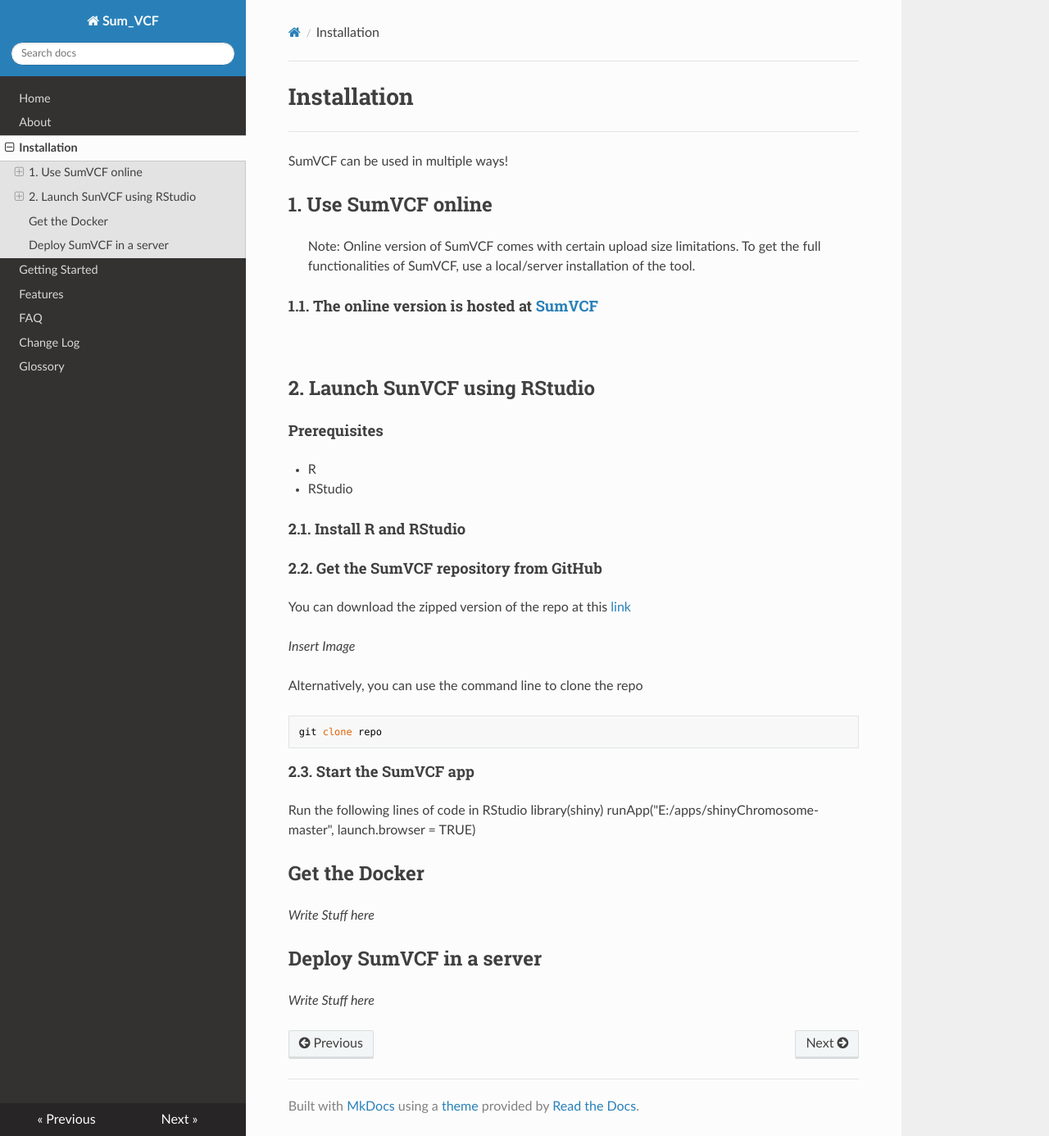
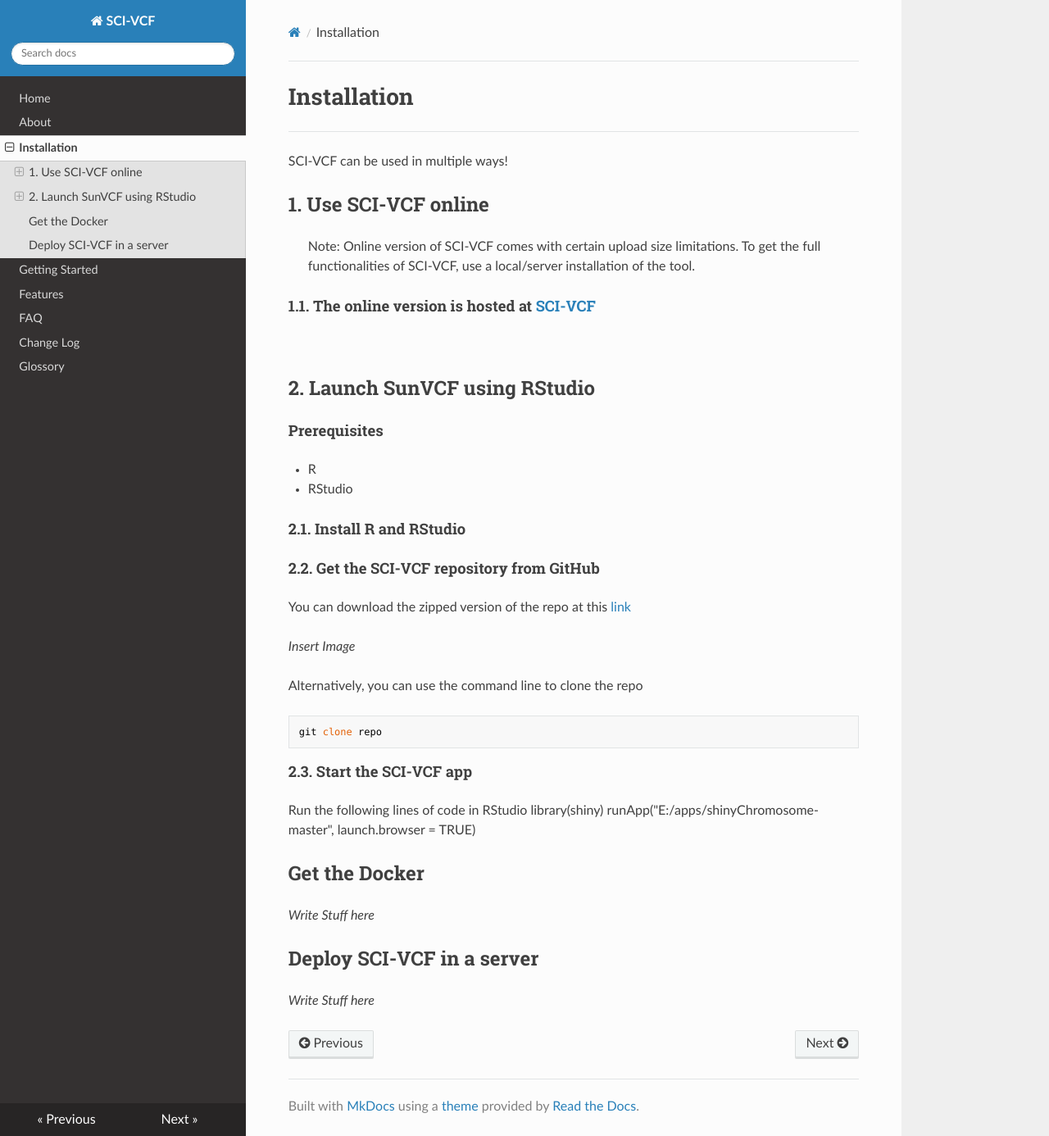
Before and after one commit to HimanshuLab/SCI-VCF, an MkDocs documentation site: the page built from docs/installation.md, in a window 1280 px wide and 1386 px high. Shown: the whole window at 82% size. Built offline with MkDocs 1.6.1, drawn with Linux system fonts in a browser that asks for light colours; nearby versions of some CDN libraries.

```diff
--- a/docs/features.md
+++ b/docs/features.md
@@ -1,6 +1,6 @@
 # Features
 
-SumVCF has some amazing features
+SCI-VCF has some amazing features
 
 ## Interactive Plots
 #### Download
--- a/docs/index.md
+++ b/docs/index.md
@@ -1,4 +1,4 @@
-# About SumVCF
+# About SCI-VCF
 
 Summarize, Compare and visualize the Variant Call File format with a mouse click!
 
--- a/docs/installation.md
+++ b/docs/installation.md
@@ -2,12 +2,12 @@
 
 ----
 
-SumVCF can be used in multiple ways!
+SCI-VCF can be used in multiple ways!
 
-## 1. Use SumVCF online
-> Note: Online version of SumVCF comes with certain upload size limitations. To get the full functionalities of SumVCF, use a local/server installation of the tool.
+## 1. Use SCI-VCF online
+> Note: Online version of SCI-VCF comes with certain upload size limitations. To get the full functionalities of SCI-VCF, use a local/server installation of the tool.
 
-#### 1.1.  The online version is hosted at [SumVCF](https://github.com/venkatk89/sum_vcf)
+#### 1.1.  The online version is hosted at [SCI-VCF](https://github.com/venkatk89/sum_vcf)
 
 <br>
 ## 2. Launch SunVCF using RStudio
@@ -18,7 +18,7 @@ SumVCF can be used in multiple ways!
 
 #### 2.1. Install R and RStudio
 
-#### 2.2. Get the SumVCF repository from GitHub
+#### 2.2. Get the SCI-VCF repository from GitHub
 You can download the zipped version of the repo at this [link](https://github.com/venkatk89/sum_vcf)
 
 *Insert Image*
@@ -27,7 +27,7 @@ Alternatively, you can use the command line to clone the repo
 
     git clone repo
 
-#### 2.3. Start the SumVCF app
+#### 2.3. Start the SCI-VCF app
 Run the following lines of code in RStudio
     library(shiny)
     runApp("E:/apps/shinyChromosome-master", launch.browser = TRUE)
@@ -36,6 +36,6 @@ Run the following lines of code in RStudio
 
 *Write Stuff here*
 
-## Deploy SumVCF in a server
+## Deploy SCI-VCF in a server
 
 *Write Stuff here*
--- a/mkdocs.yml
+++ b/mkdocs.yml
@@ -1,4 +1,4 @@
-site_name: Sum_VCF
+site_name: SCI-VCF
 nav:
     - Home: index.md
     - About: about.md
```
Also changed, not shown: 6 other files.
